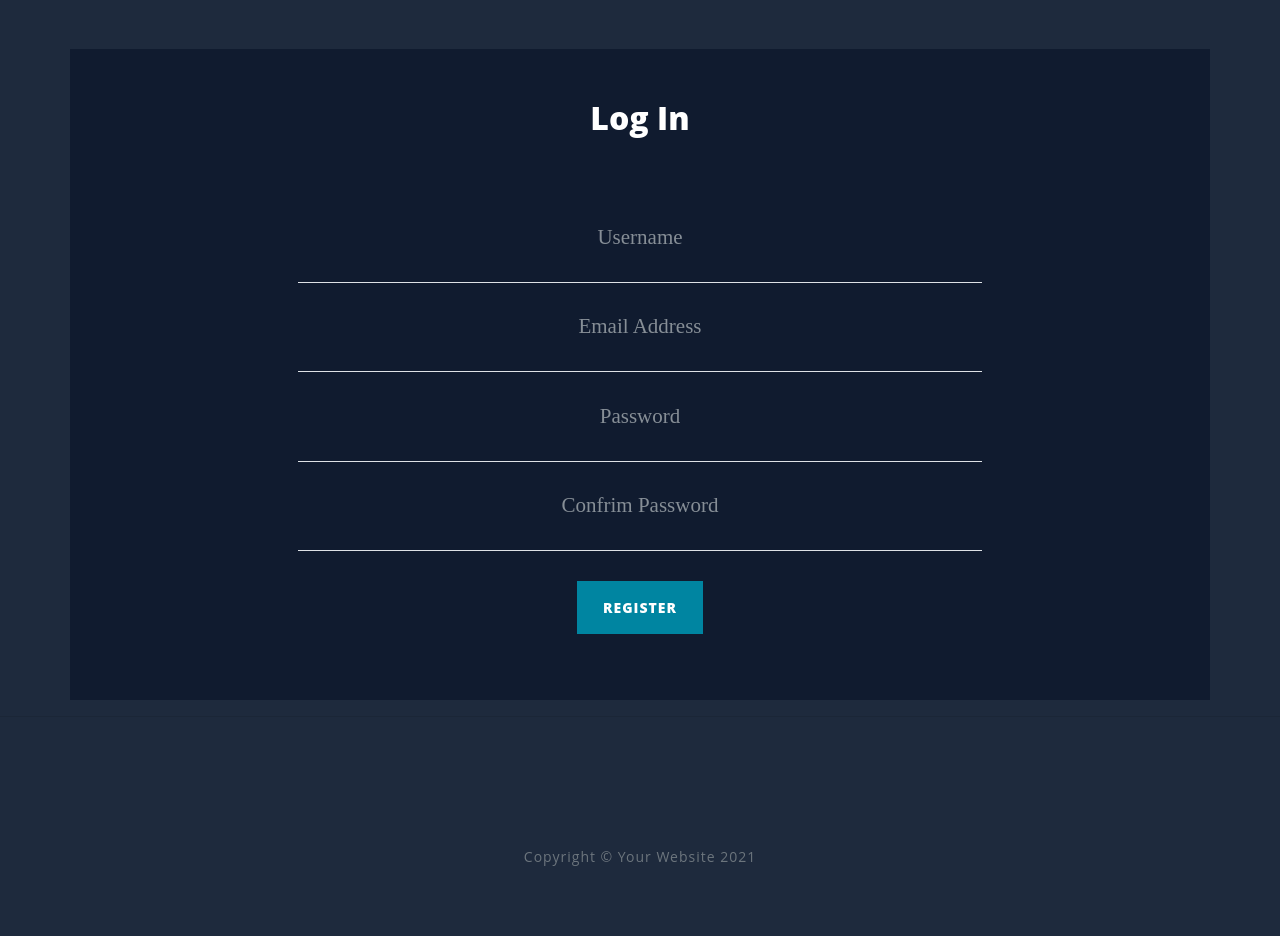
After one commit to EllenSt264/mass-effect-wiki, a Flask app: page /login in a window 1280 px wide. The commit adds this page. Shown: the part 441-1377 px from the top of the page. Run offline with Flask 2, Linux system fonts and the light colour scheme; some libraries are stand-ins or nearby versions.

Commit message:
Add Login/Register Pages and User's 'Your Shepard' Page
Remove Universe page and link from Navbar, About Page and run.py file.

```diff
--- a/run.py
+++ b/run.py
@@ -10,7 +10,12 @@ if os.path.exists("env.py"):
     import env
 
 app = Flask(__name__)
+
+app.config["MONGO_DBNAME"] = os.environ.get("MONGO_DBNAME")
+app.config["MONGO_URI"] = os.environ.get("MONGO_URI")
 app.secret_key = os.environ.get("SECRET_KEY")
+
+mongo = PyMongo(app)
 
 
 @app.route("/")
@@ -66,6 +71,21 @@ def about_member(member_name):
     return render_template("member.html", member=member)
 
 
+@app.route("/shepard")
+def shepard():
+    return render_template("shepard.html", page_title="Shepard")
+
+
+@app.route("/login")
+def login():
+    return render_template("login.html", page_title="Log In")
+
+
+@app.route("/register")
+def register():
+    return render_template("register.html", page_title="Register")
+
+
 @app.route("/contact", methods=["GET", "POST"])
 def contact():
     if request.method == "POST":
--- a/templates/about.html
+++ b/templates/about.html
@@ -44,8 +44,6 @@
                     <a class="nav-link game-link" href="{{ url_for('gamethree') }}">Mass Effect 3</a>
                 </div>
             </div>
-
-            <h3 class="about-link"><a href="{{ url_for('universe') }}">Explore the Universe</a></h3>
         </div>
     </div>
 
--- a/templates/base.html
+++ b/templates/base.html
@@ -32,7 +32,13 @@
                         <a class="nav-link" href="{{ url_for('squad') }}">Squad</a>
                     </li>
                     <li class="nav-item">
-                        <a class="nav-link" href="{{ url_for('universe') }}">Universe</a>
+                        <a class="nav-link" href="{{ url_for('shepard') }}">Your Shepard</a>
+                    </li>
+                    <li class="nav-item">
+                        <a class="nav-link" href="{{ url_for('login') }}">Log In</a>
+                    </li>
+                    <li class="nav-item">
+                        <a class="nav-link" href="{{ url_for('register') }}">Register</a>
                     </li>
                     <li class="nav-item">
                         <a class="nav-link" href="{{ url_for('contact') }}">Contact</a>
--- /dev/null
+++ b/templates/login.html
@@ -0,0 +1,69 @@
+{% extends "base.html" %}
+{% block content %}
+
+    <h2 class="text-center pb-5">{{ page_title }}</h2>
+
+    <div class="row">
+        <div class="col-lg-8 col-md-10 mx-auto">
+
+            {% with messages = get_flashed_messages() %}
+                {% if messages %}
+                    <ul class="flashes text-center">
+                        {% for message in messages %}
+                            <li>{{ message }}</li>
+                        {% endfor %}
+                    </ul>
+                {% endif %}
+            {% endwith %}
+
+            <form method="POST" name="sentMessage" id="contactForm" novalidate>
+                <!-- Username -->
+                <div class="control-group">
+                    <div class="form-group floating-label-form-group controls">
+                        <label>Username</label>
+                        <input type="text" class="form-control text-center" placeholder="Username" username="username" id="username"
+                        minlength="5" maxlength="15" data-validation-required-message="Please enter a username." required>
+                        <p class="help-block text-danger"></p>
+                    </div>
+                </div>
+                <!-- Email -->
+                <div class="control-group">
+                    <div class="form-group floating-label-form-group controls">
+                        <label>Email Address</label>
+                        <input type="email" class="form-control text-center" placeholder="Email Address" name="email" id="email"
+                        minlength="5" maxlength="30" data-validation-required-message="Please enter your email address." required>
+                        <p class="help-block text-danger"></p>
+                    </div>
+                </div>
+                <!-- Password -->
+                <div class="control-group">
+                    <div class="form-group col-xs-12 floating-label-form-group controls">
+                        <label>Password</label>
+                        <input type="tel" class="form-control text-center" placeholder="Password" name="password" id="password"
+                        minlength="5" maxlength="15" data-validation-required-message="Please enter a password." required>
+                        <p class="help-block text-danger"></p>
+                    </div>
+                </div>
+                <!-- Confirm Password -->
+                <div class="control-group">
+                    <div class="form-group col-xs-12 floating-label-form-group controls">
+                        <label>Password</label>
+                        <input type="tel" class="form-control text-center" placeholder="Confrim Password" name="confirmPassword" id="confirmPassword"
+                        minlength="5" maxlength="15" data-validation-required-message="Please confirm your password." required>
+                        <p class="help-block text-danger"></p>
+                    </div>
+                </div>
+                <br>
+                <div id="success"></div>
+                <!-- Register -->
+                <div class="form-group text-center">
+                    <button type="submit" class="btn btn-primary mx-auto" id="sendMessageButton">
+                        Register
+                    </button>
+                </div>
+            </form>
+
+        </div>
+    </div>
+
+{% endblock %}
```
Also changed, not shown: templates/register.html (added, +69 -0 lines), templates/shepard.html (added, +8 -0 lines).
